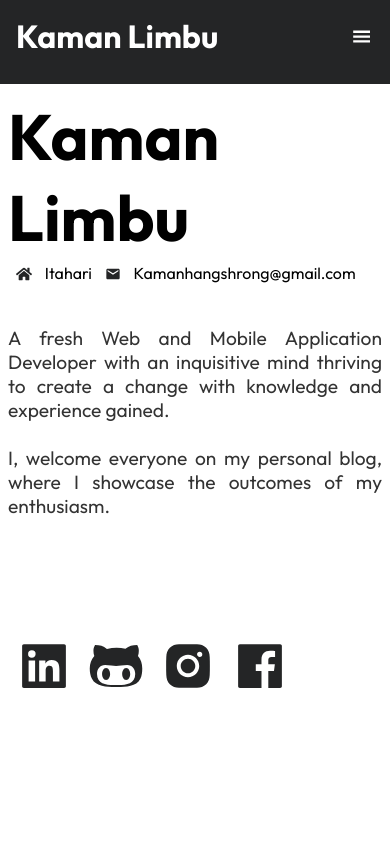
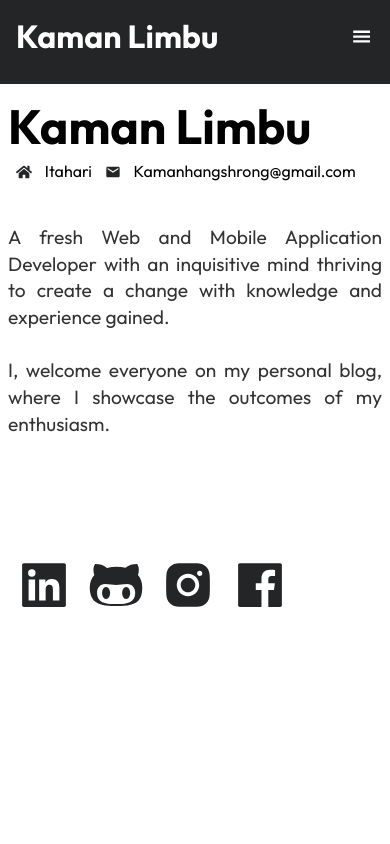
Before and after one commit to KamanHang/kamanlimbu, a React (Create React App) app: page /about in a window 390 px wide. Shown: the top 844 px of the page. Built offline with nearby package versions, Linux system fonts and the light colour scheme.

Commit message:
Responsive Changes

```diff
--- a/src/pages/WholePage.css
+++ b/src/pages/WholePage.css
@@ -125,7 +125,7 @@
 
     .name-one{
         display: initial;
-        font-size: 4rem;
+        font-size: 3rem;
         font-weight: 100;
         text-align: center;
         font-weight: 700;
@@ -160,6 +160,10 @@
         text-align: justify;
     }
 
+    .quotes p{
+        line-height: 20pt;
+    }
+
 
 
 
```
